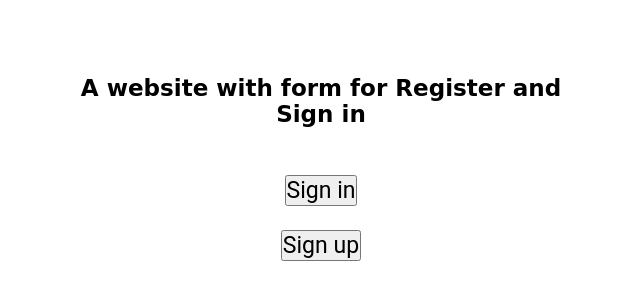
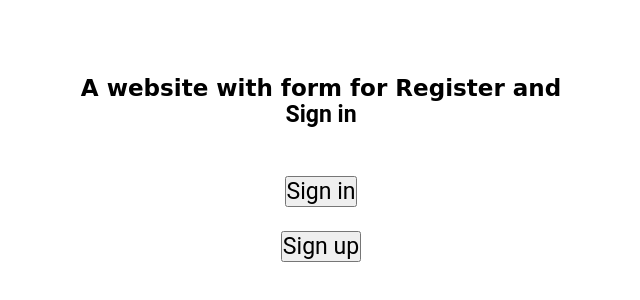
Before and after one commit to Eter-NS/login-register-form-auth-only-with-js, a website built with Vite: page src/index.html in a window 1280 px wide. Shown: the part 232-532 px from the top of the page, 319-959 px from the left. Built offline with nearby package versions, Linux system fonts and the light colour scheme.

Commit message:
Expanding the index file with content

```diff
--- a/src/index.html
+++ b/src/index.html
@@ -7,10 +7,10 @@
   </head>
   <body>
     <main>
-      <h1>A website with form for Register and Sign in</h1>
+      <h1>A website with form for Register and <span>Sign in</span></h1>
       <p></p>
-      <button type="button" title="Log in">Sign in</button>
-      <button type="button" title="Sign up">Sign up</button>
+      <button class="button" type="button" title="Log in">Sign in</button>
+      <button class="button" type="button" title="Sign up">Sign up</button>
     </main>
     <script type="module" src="./js/index.js"></script>
   </body>
```
